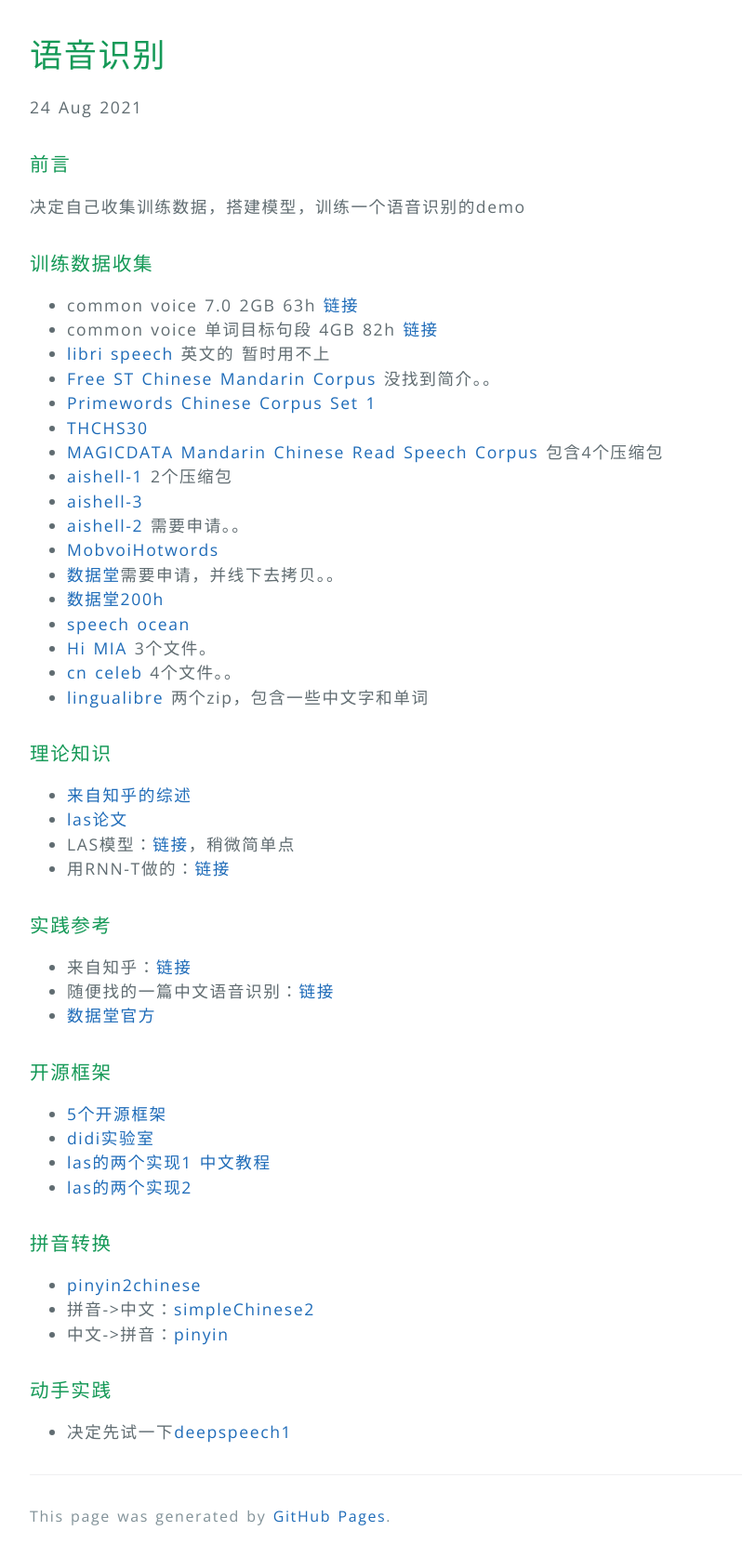
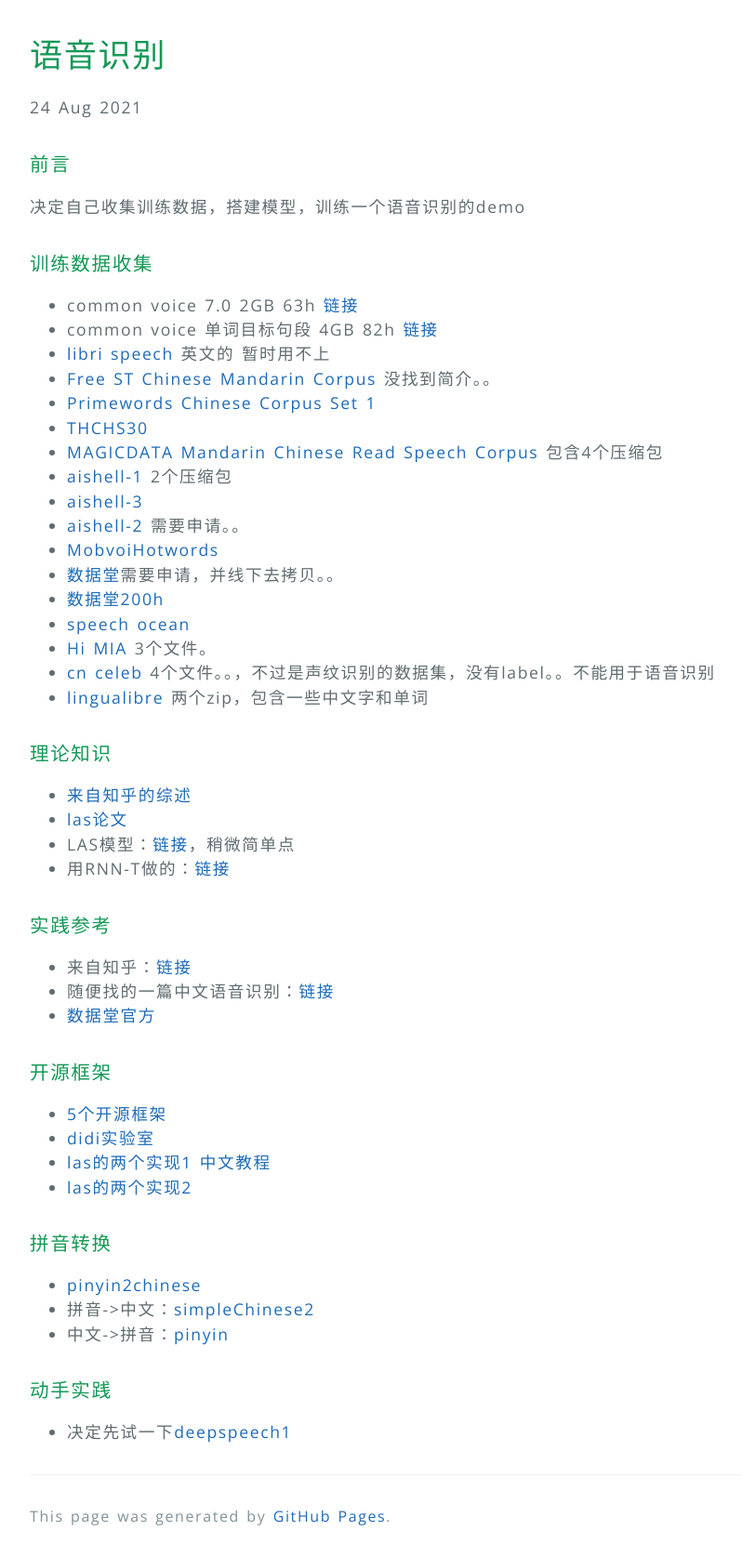
Before and after one commit to cactiiii/cactiiii.github.io, a Jekyll site: the page built from _posts/2021-08-24-语音识别.md, in a window 1280 px wide. Shown: the whole page at 93% size, without its empty margins (192-990 px from the left). Built offline with Jekyll 4.4.1, drawn with Linux system fonts in a browser that asks for light colours.

Commit message:
Update 2021-08-24-语音识别.md

```diff
--- a/_posts/2021-08-24-语音识别.md
+++ b/_posts/2021-08-24-语音识别.md
@@ -22,7 +22,7 @@
 * [数据堂200h](https://www.datatang.com/opensource)
 * [speech ocean](https://pan.baidu.com/s/11glZHlKIXjlPOOht6_yQXQ)
 * [Hi MIA](http://www.openslr.org/resources/85) 3个文件。
-* [cn celeb](http://www.openslr.org/82/) 4个文件。。
+* [cn celeb](http://www.openslr.org/82/) 4个文件。。，不过是声纹识别的数据集，没有label。。不能用于语音识别
 * [lingualibre](https://lingualibre.org/datasets/) 两个zip，包含一些中文字和单词
 
 ### 理论知识
```
